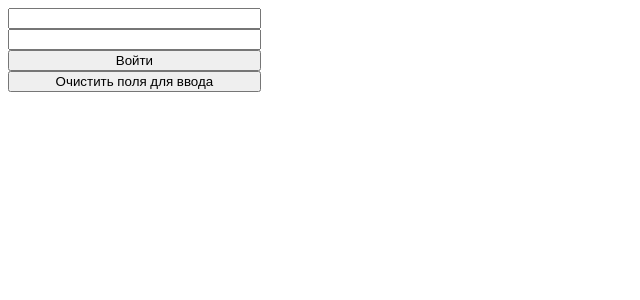
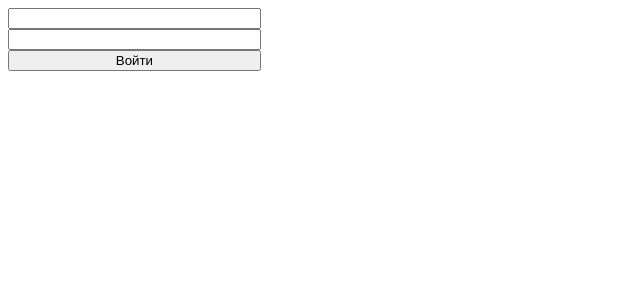
Before and after one commit to belarty/home-work-1, a React (Create React App) app in the folder home-work-1/: page / in a window 1280 px wide. Shown: the top 300 px of the page, without its empty margins (0-640 px from the left). Built offline with nearby package versions, Linux system fonts and the light colour scheme.

Commit message:
Исправил №2

```diff
--- a/home-work-1/src/tutorial-2/Form.jsx
+++ b/home-work-1/src/tutorial-2/Form.jsx
@@ -20,17 +20,17 @@ const Form = () => {
             alert('Error, write something!')
         } else {
             console.log({ login, password });
+            login = '';
+            password = '';
+            event.target.reset();
         }
+    }
 
-        login = '';
-        password = '';
-    }
     return (
         <form onSubmit={handleSubmit} className={classes.auth}>
             <input onChange={(e) => handleChangeInput(e, 'login')} type="text" name='login' />
             <input onChange={(e) => handleChangeInput(e, 'password')} type="password" name='password' />
             <button type='submit'>Войти</button>
-            <button type='reset'>Очистить поля для ввода</button>
         </form>
     );
 };
```
